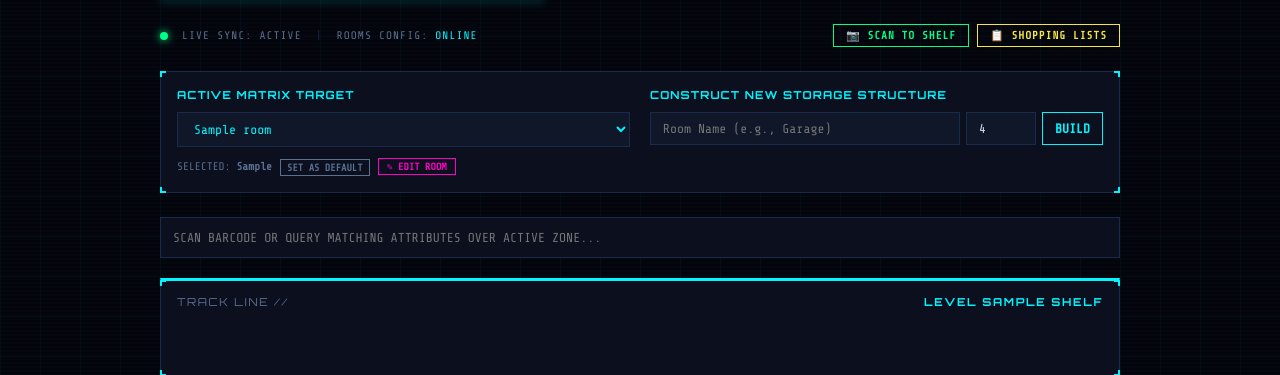
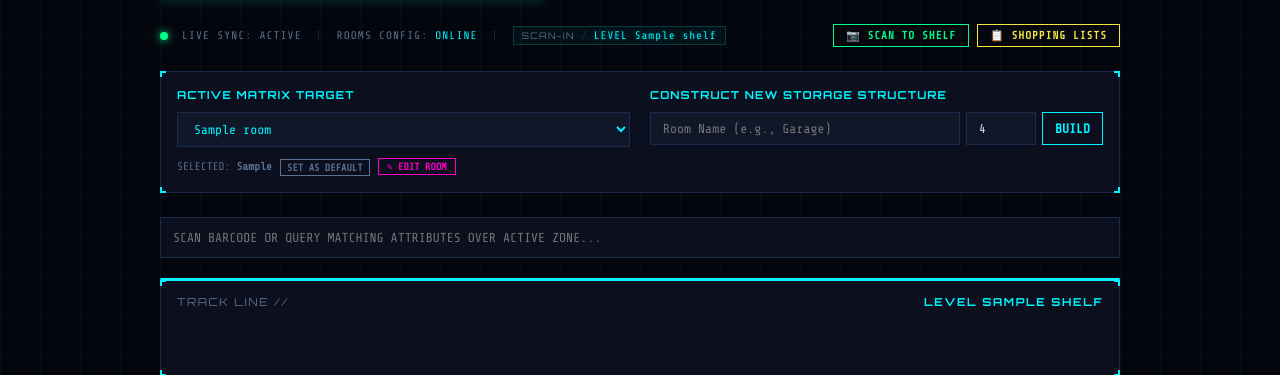
Before and after one commit to erickson-devin/stashgrid, a Flask app: template templates/index.html in a window 1280 px wide. Shown: the part 84-459 px from the top of the page. Run offline with Flask 3, Linux system fonts and the light colour scheme; the template is opened without the code that fills it: most values are stand-ins (such as "Sample title", 1, 10 or a date in 2020); parts of the project's set-up code (start-up, migrations or seed data) failed here and were passed over; some libraries are stand-ins or nearby versions.

Commit message:
feat: implement room management, shelf organization, and camera-based barcode scanning in the UI

```diff
--- a/app.py
+++ b/app.py
@@ -432,6 +432,25 @@ def upload_item_photo(item_id):
         return jsonify({"error": str(e)}), 500
 
 
+SCANNER_STATE_FILE = os.path.join(os.path.dirname(os.path.abspath(__file__)), "scanner_state.json")
+
+
+@app.route("/api/scanner-state")
+def scanner_state():
+    """Return the live state written by scanner.py (mode, shelf, room).
+    Returns a default 'offline' payload if scanner.py isn't running yet."""
+    try:
+        with open(SCANNER_STATE_FILE, "r") as f:
+            state = json.load(f)
+        state["online"] = True
+        return jsonify(state)
+    except FileNotFoundError:
+        return jsonify({"online": False, "mode": "IN", "shelf_number": None, "shelf_id": None, "room_id": None})
+    except Exception as e:
+        logger.warning("Failed to read scanner state file: %s", e)
+        return jsonify({"online": False, "mode": "IN", "shelf_number": None, "shelf_id": None, "room_id": None})
+
+
 @app.route("/api/inventory-hash")
 def inventory_hash():
     q = request.args.get("q", "").strip()
--- a/templates/index.html
+++ b/templates/index.html
@@ -9,6 +9,23 @@
     <span id="sync-text">LIVE SYNC: ACTIVE</span>
     <span style="color:var(--border)">|</span>
     <span>ROOMS CONFIG: <span style="color:var(--cyan)">ONLINE</span></span>
+    <span style="color:var(--border)">|</span>
+    <!-- Scanner mode key: updates live as shelf selection changes -->
+    <span id="scanner-mode-key" style="
+        display: inline-flex;
+        align-items: center;
+        gap: 6px;
+        font-size: 11px;
+        letter-spacing: .08em;
+        padding: 2px 8px;
+        border: 1px solid rgba(0,245,255,.2);
+        background: rgba(0,245,255,.04);
+        white-space: nowrap;
+    ">
+        <span style="font-size:9px; letter-spacing:.15em; color:var(--dim); font-family:'Orbitron',sans-serif;">SCAN-IN</span>
+        <span style="color:var(--border)">/</span>
+        <span id="scanner-shelf-label" style="color:var(--dim); font-style:italic;">— SELECT SHELF —</span>
+    </span>
     <div style="display:flex; gap:8px; margin-left:auto; align-items:center; flex-wrap:wrap;">
         {% if room_info and shelves %}
         <button class="btn-action btn-scan-start"
@@ -129,7 +146,7 @@
         <!-- Shelf selector -->
         <div class="scan-section">
             <label class="scan-label">Target Shelf</label>
-            <select id="scan-shelf-select">
+            <select id="scan-shelf-select" onchange="_updateScannerModeKey()">
                 {% if shelves %}
                 {% for shelf in shelves %}
                 <option value="{{ shelf[0] }}">LEVEL {{ shelf[1] }}</option>
@@ -249,6 +266,81 @@
     let _lastScannedItemId = null;
     let _scanRoomId = null;
 
+    // ── Scanner Mode Key: driven by live scanner.py state ──
+    // Polls /api/scanner-state every 3 s (same cadence as inventory sync).
+    // Falls back to reading the modal shelf-select when the physical scanner
+    // is offline (camera-only scanning workflow).
+    async function _pollScannerState() {
+        try {
+            const resp = await fetch('/api/scanner-state');
+            const s = await resp.json();
+            _applyScannerModeKey(s.online, s.mode, s.shelf_number);
+        } catch(e) {
+            // network error — leave key as-is
+        }
+    }
+
+    function _applyScannerModeKey(online, mode, shelfNumber) {
+        const label = document.getElementById('scanner-shelf-label');
+        const pill  = document.getElementById('scanner-mode-key');
+        const modeEl = pill ? pill.querySelector('span:first-child') : null;
+        if (!label || !pill || !modeEl) return;
+
+        if (!online) {
+            // Physical scanner offline — reflect camera modal selection instead
+            const select = document.getElementById('scan-shelf-select');
+            if (select && select.value && select.options[select.selectedIndex]) {
+                modeEl.textContent = 'SCAN-IN';
+                modeEl.style.color = 'var(--dim)';
+                label.textContent = select.options[select.selectedIndex].text.trim();
+                label.style.color = 'var(--cyan)';
+                label.style.fontStyle = 'normal';
+                label.style.textShadow = '0 0 6px rgba(0,245,255,.4)';
+                pill.style.borderColor = 'rgba(0,245,255,.2)';
+                pill.style.background  = 'rgba(0,245,255,.04)';
+            } else {
+                modeEl.textContent = 'SCAN-IN';
+                modeEl.style.color = 'var(--dim)';
+                label.textContent = '\u2014 SELECT SHELF \u2014';
+                label.style.color = 'var(--dim)';
+                label.style.fontStyle = 'italic';
+                label.style.textShadow = '';
+                pill.style.borderColor = 'rgba(0,245,255,.12)';
+                pill.style.background  = 'rgba(0,245,255,.02)';
+            }
+            return;
+        }
+
+        // Physical scanner IS online — show its real mode
+        if (mode === 'OUT') {
+            modeEl.textContent = 'SCAN-OUT';
+            modeEl.style.color = 'var(--magenta)';
+            modeEl.style.textShadow = '0 0 6px rgba(255,0,200,.6)';
+            pill.style.borderColor = 'rgba(255,0,200,.5)';
+            pill.style.background  = 'rgba(255,0,200,.07)';
+            label.style.color = 'var(--magenta)';
+            label.style.fontStyle = 'normal';
+            label.style.textShadow = '0 0 4px rgba(255,0,200,.4)';
+        } else {
+            modeEl.textContent = 'SCAN-IN';
+            modeEl.style.color = 'var(--cyan)';
+            modeEl.style.textShadow = '0 0 6px rgba(0,245,255,.6)';
+            pill.style.borderColor = 'rgba(0,245,255,.5)';
+            pill.style.background  = 'rgba(0,245,255,.08)';
+            label.style.color = 'var(--cyan)';
+            label.style.fontStyle = 'normal';
+            label.style.textShadow = '0 0 4px rgba(0,245,255,.4)';
+        }
+
+        label.textContent = shelfNumber ? 'LEVEL ' + shelfNumber : '\u2014 NO SHELF SET \u2014';
+    }
+
+    // Keep modal dropdown wired up for camera-only workflow
+    function _updateScannerModeKey() {
+        // Re-poll immediately so the key updates when the modal shelf changes
+        _pollScannerState();
+    }
+
     window.openScanModal = function(roomId) {
         _scanRoomId = roomId;
         document.getElementById('scan-result').style.display = 'none';
@@ -257,6 +349,7 @@
         document.getElementById('btn-stop-scan').style.display = 'none';
         document.getElementById('cam-idle-msg').style.display = 'block';
         document.getElementById('scan-overlay').classList.add('active');
+        _updateScannerModeKey();
     };
 
     window.closeScanModal = async function() {
@@ -628,6 +721,12 @@
         el.style.display = 'block';
         if (type === 'ok') setTimeout(() => { el.style.display = 'none'; }, 5000);
     }
+
+    // Initialize scanner mode key on page load and keep it live every 3 s
+    document.addEventListener('DOMContentLoaded', function() {
+        _pollScannerState();
+    });
+    setInterval(_pollScannerState, 3000);
 </script>
 
 {% endblock %}
```
Also changed, not shown: scanner.py (+43 -0 lines).
